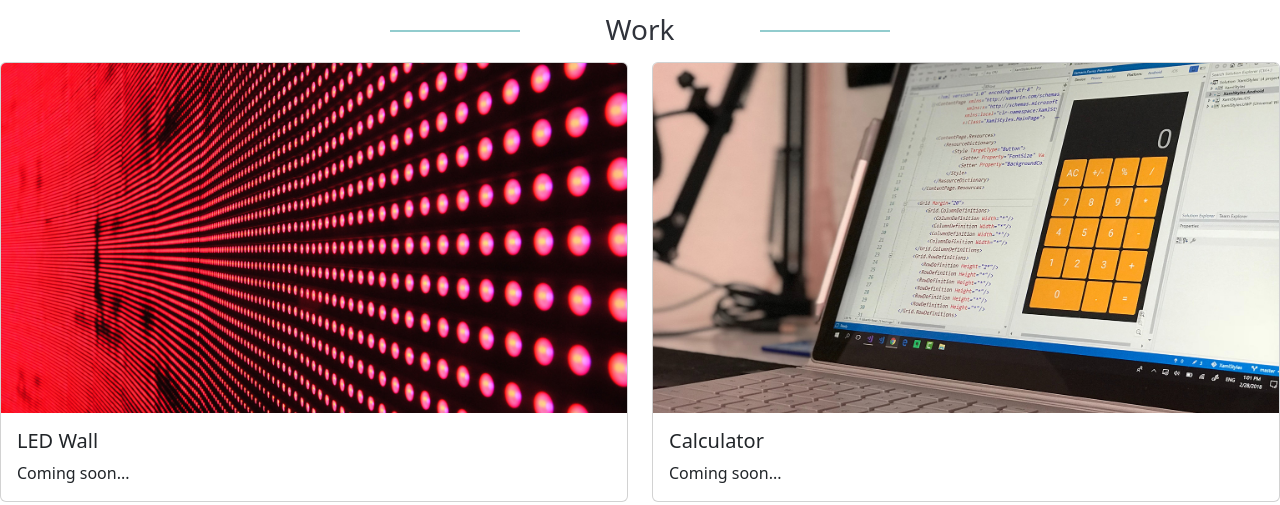
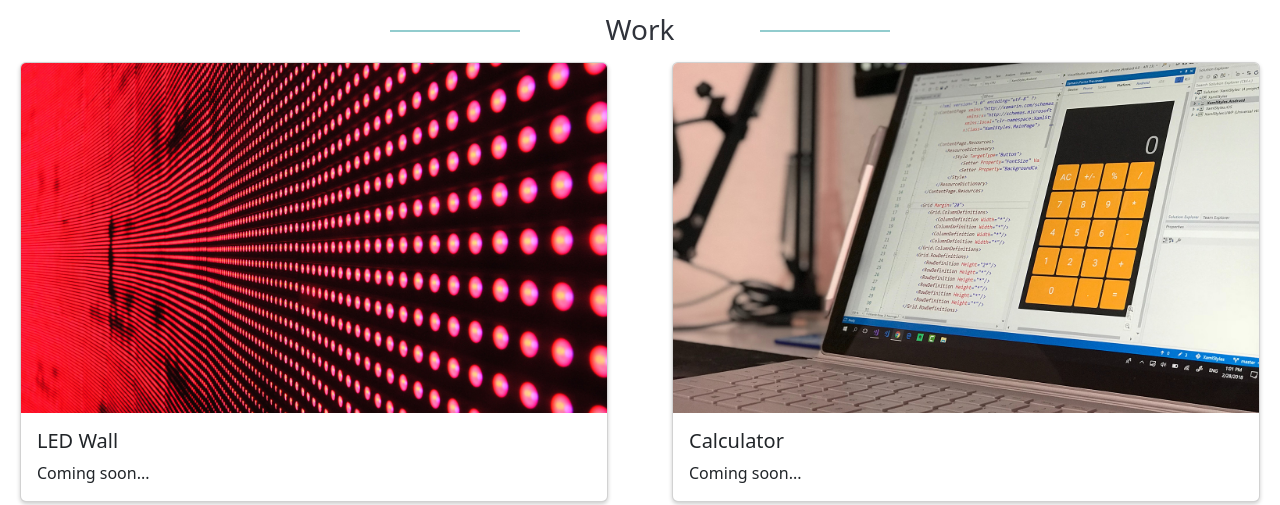
Before and after one commit to RajpreetKR/bootstrap-portfolio, a plain HTML site: page index.html in a window 1280 px wide. Shown: the part 309-814 px from the top of the page. Drawn offline with nearby package versions, Linux system fonts and the light colour scheme.

Commit message:
finalised cards in the work section

```diff
--- a/css/style.css
+++ b/css/style.css
@@ -44,6 +44,15 @@
 }
 
 /* Card CSS */
+.card {
+    box-shadow: 0 2px 4px 0 rgba(0, 0, 0, 0.2);
+    margin: 0 20px 0 20px;
+}
+
+.card:hover {
+    box-shadow: 0 4px 8px 0 rgba(0, 0, 0, 0.35);
+}
+
 .card-img-top {
     width: 100%;
     height: 350px;
@@ -69,3 +78,8 @@
     background-color: var(--primary-color);
     padding: 2px 10px 2px 10px;
 }
+
+/* Work CSS */
+#work {
+    display: inline;
+}
--- a/index.html
+++ b/index.html
@@ -14,7 +14,7 @@
     <!-- Name/Navbar -->
     <header>
         <!-- took the navbar code from bootstrap and adjusted the links and text to suit the purposes of this challenge -->
-        <nav class="navbar navbar-expand-lg bg-body-tertiary bg-dark border-bottom border-body" data-bs-theme="dark">
+        <nav class="navbar navbar-expand-lg navbar-expand-md bg-body-tertiary bg-dark border-bottom border-body" data-bs-theme="dark"> <!-- added md here as it would put the navbar into a dropdown list far too soon -->
           <div class="container-fluid">
             <a class="navbar-brand" href="#">Rajpreet</a>
             <button class="navbar-toggler" type="button" data-bs-toggle="collapse" data-bs-target="#navbarNav" aria-controls="navbarNav" aria-expanded="false" aria-label="Toggle navigation">
```
Also changed, not shown: 1 other file.
